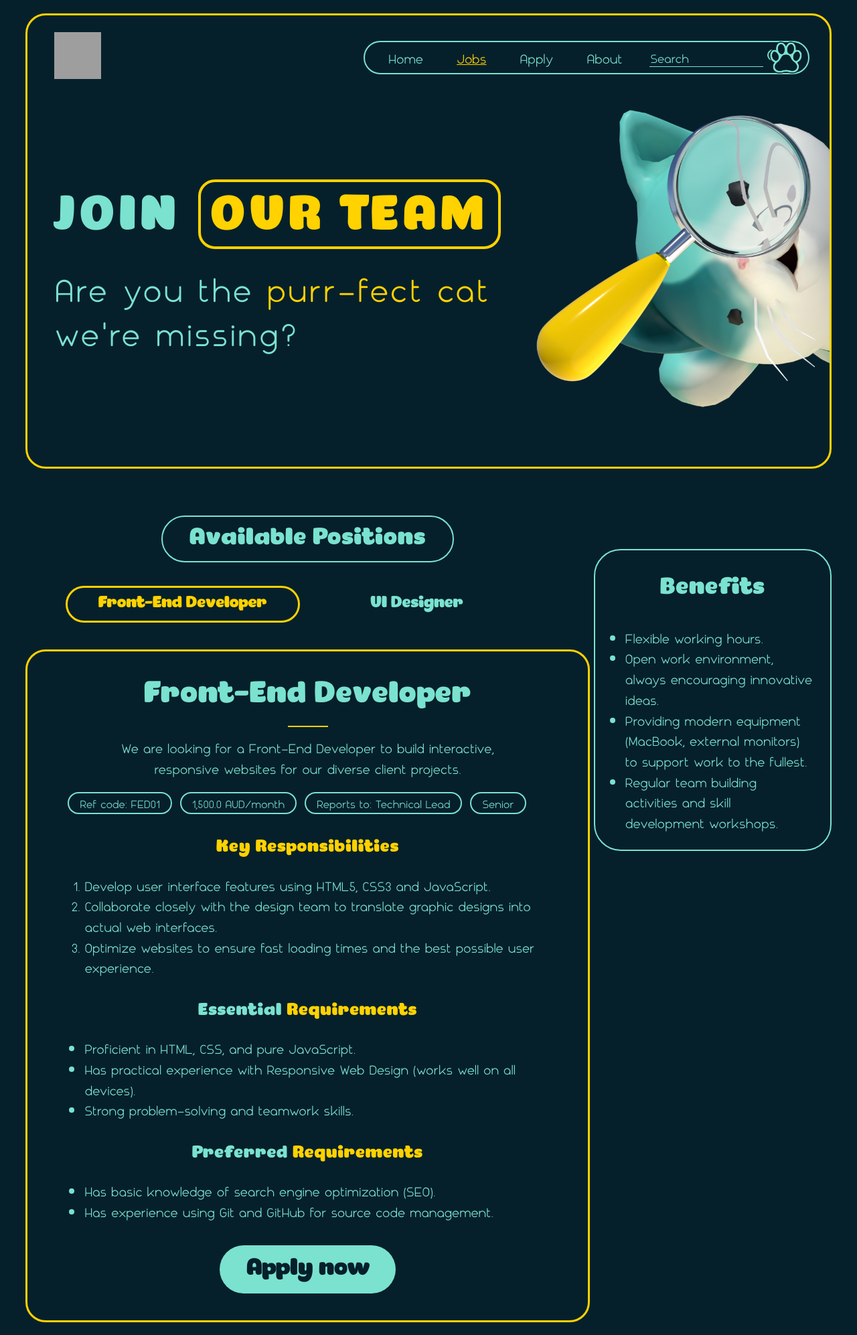
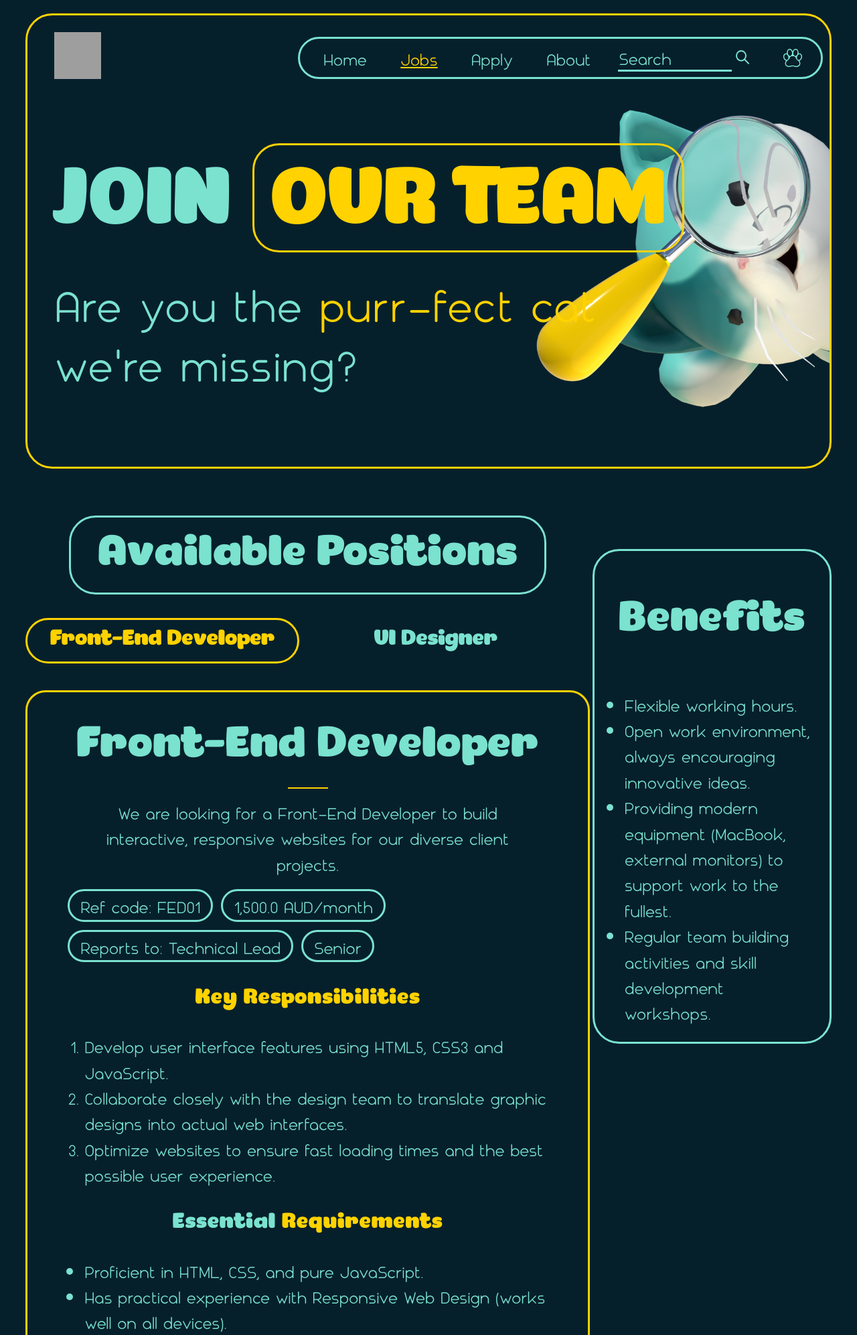
Before and after one commit to bachcodetinh/gito_gatos, a PHP site: page /jobs.html in a window 1280 px wide; the page is wider, and only the part inside the window is pictured. Shown: the top 1994 px of that part at 67% size. Run offline with PHP 8.4, Linux system fonts and the light colour scheme; grey boxes are pictures that could not be loaded.

Commit message:
Ngan fixed css based on :root

```diff
--- a/ngan-folder/ngan-style.css
+++ b/ngan-folder/ngan-style.css
@@ -55,25 +55,25 @@ html {
 body {
   margin: 0;
   padding: 20px 3%;
-  background-color: rgb(6, 32, 43);
-  color: rgb(122, 226, 207);
-  font-family: "FS Nokio";
-  font-size: 18px;
+  background-color: var(--background-color);
+  color: var(--main-color);
+  font-family: var(--nokio-font);
+  font-size: var(--body-font-size);
   line-height: 1.6;
 }
 
 h1, h2, h3, h4 {
-  font-family: "iCiel Pony";
+  font-family: var(--iciel-font);
   font-weight: normal;
   letter-spacing: 1px;
 }
 
 a {
-  color: rgb(122, 226, 207);
+  color: var(--main-color);
 }
 
 .yellow-text {
-  color: rgb(255, 210, 0);
+  color: var(--secondary-color);
 }
 
 
@@ -85,8 +85,8 @@ a {
   box-sizing: border-box;
   display: flex;
   flex-direction: column;
-  border: 3px solid rgb(255, 210, 0);
-  border-radius: 30px;
+  border: var(--yellow-border);
+  border-radius: var(--default-border-radius);
   padding: 25px 40px;
   /* Cat background graphic on the right side */
   background-image: url(catjobs1.png);
@@ -109,7 +107,8 @@ a {
 }
 
 .paw-icon {
-  width: 50px;
+  width: 30px;
+  margin-left: -85px;
 }
 
 /* Navigation bar (rounded) */
@@ -118,9 +117,9 @@ a {
   align-items: center;
   gap: 40px;
   margin-left: auto;
-  border: 2px solid rgb(122, 226, 207);
-  border-radius: 40px;
-  padding: 8px 35px;
+  border: var(--cyan-border);
+  border-radius: var(--default-border-radius);
+  padding: 8px 101px 8px 35px;
 }
 
 .main-nav ul {
@@ -133,16 +132,16 @@ a {
 
 .main-nav a {
   text-decoration: none;
-  font-size: 1.2rem;
+  font-size: var(--body-font-size);
 }
 
 .main-nav a:hover {
-  color: rgb(255, 210, 0);
+  color: var(--secondary-color);
 }
 
 /* Current page link */
 .main-nav a.active {
-  color: rgb(255, 210, 0);
+  color: var(--secondary-color);
   text-decoration: underline;
 }
 
@@ -154,15 +153,15 @@ a {
 .nav-search input {
   width: 170px;
   border: none;
-  border-bottom: 1px solid rgb(122, 226, 207);
+  border-bottom: var(--cyan-border);
   background: transparent;
-  color: rgb(122, 226, 207);
+  color: var(--main-color);
   font-family: inherit;
-  font-size: 1.1rem;
+  font-size: var(--body-font-size);
 }
 
 .nav-search input::placeholder {
-  color: rgb(122, 226, 207);
+  color: var(--main-color);
 }
 
 .nav-search button {
@@ -179,14 +178,14 @@ a {
 }
 
 .hero-text h1 {
-  letter-spacing: 8px;
+  letter-spacing: var(--iciel-letter-spacing);
 }
 
 .hero h1 {
   margin: 0;
-  font-size: 5.7vw;
+  font-size: var(--slogan-font-size);
   line-height: 1.3;
-  color: rgb(122, 226, 207);
+  color: var(--main-color);
 }
 
 /* "OUR TEAM" in a yellow rounded box*/
@@ -194,23 +193,23 @@ a {
   display: inline-block;
   line-height: 1.1;
   padding: 0.2em 0.2em 0.01em;
-  border: 4px solid rgb(255, 210, 0);
-  border-radius: 25px;
-  color: rgb(255, 210, 0);
+  border: var(--yellow-border);
+  border-radius: var(--default-border-radius);
+  color: var(--secondary-color);
   text-decoration: none;
 }
 
 /* "OUR TEAM" fills yellow when hovered */
 .hero h1 .highlight:hover {
-  color: rgb(6, 32, 43);
-  background-color: rgb(255, 210, 0);
+  color: var(--background-color);
+  background-color: var(--secondary-color);
 }
 
 .hero-sub {
   margin: 20px 0 0;
-  font-size: 3.7vw;
+  font-size: var(--heading-font-size);
   line-height: 1.4;
-  letter-spacing: 3px;
+  letter-spacing: var(--nokio-letter-spacing);
 }
 
 
@@ -230,8 +229,8 @@ aside.benefits {
   width: 25%;
   margin: 70px 0 20px 30px;
   padding: 0 25px 25px;
-  border: 2px solid rgb(122, 226, 207);
-  border-radius: 40px;
+  border: var(--cyan-border);
+  border-radius: var(--default-border-radius);
   /* Sticky: stays on screen while the user scrolls the job list */
   position: sticky;
   top: 50px;
@@ -239,13 +238,13 @@ aside.benefits {
 
 aside.benefits h2 {
   text-align: center;
-  font-size: 2.2rem;
+  font-size: var(--heading-font-size);
 }
 
 aside.benefits ul {
   margin: 0;
   padding-left: 20px;
-  font-size: 1.2rem;
+  font-size: var(--body-font-size);
 }
 
 
@@ -261,9 +260,9 @@ aside.benefits ul {
   width: fit-content;
   margin: 20px auto 35px;
   padding: 5px 40px;
-  border: 2px solid rgb(122, 226, 207);
-  border-radius: 40px;
-  font-size: 2.2rem;
+  border: var(--cyan-border);
+  border-radius: var(--default-border-radius);
+  font-size: var(--heading-font-size);
 }
 
 /* Hide the real radio buttons (still usable with keyboard) */
@@ -276,7 +275,7 @@ aside.benefits ul {
 .switch-bar {
   position: relative;
   display: flex;
-  max-width: 700px;
+  max-width: 900px;
   margin: 0 auto 40px;
 }
 
@@ -286,8 +285,8 @@ aside.benefits ul {
   width: 50%;
   padding: 8px 0;
   text-align: center;
-  font-family: "iCiel Pony";
-  font-size: 1.5rem;
+  font-family: var(--iciel-font);
+  font-size: var(--subheading-font-size);
 }
 
 /* Yellow rounded box that slides left / right */
@@ -327,15 +326,15 @@ aside.benefits ul {
 /* Job card */
 .job {
   padding: 30px 60px 40px;
-  border: 3px solid rgb(255, 210, 0);
+  border: var(--yellow-border);
   border-radius: 30px;
-  font-size: 1.2rem;
+  font-size: var(--body-font-size);
 }
 
 .job-title {
   margin: 0 0 15px;
   text-align: center;
-  font-size: 2.8rem;
+  font-size: var(--heading-font-size);
 }
 
 .job-desc {
@@ -356,15 +355,15 @@ aside.benefits ul {
 
 .job-tags li {
   padding: 2px 16px;
-  border: 2px solid rgb(122, 226, 207);
-  border-radius: 25px;
-  font-size: 1rem;
+  border: var(--cyan-border);
+  border-radius: var(--default-border-radius);
+  font-size: var(--body-font-size);
 }
 
 .job-part h4 {
   margin: 30px 0 10px;
   text-align: center;
-  font-size: 1.6rem;
+  font-size: var(--subheading-font-size);
 }
 
 .job-part ol,
@@ -379,15 +378,15 @@ aside.benefits ul {
   margin: 35px auto 0;
   padding: 8px 40px;
   border-radius: 40px;
-  background-color: rgb(122, 226, 207);
-  color: #06202B;
-  font-family: "iCiel Pony";
-  font-size: 2.2rem;
+  background-color: var(--main-color);
+  color: var(--background-color);
+  font-family: var(--iciel-font);
+  font-size: var(--subheading-font-size);
   text-decoration: none;
 }
 
 .apply-button:hover {
-  background-color: rgb(255, 210, 0);
+  background-color: var(--secondary-color);
 }
 
 
```
Also changed, not shown: other parts of ngan-folder/ngan-style.css (+8 -96 lines).
